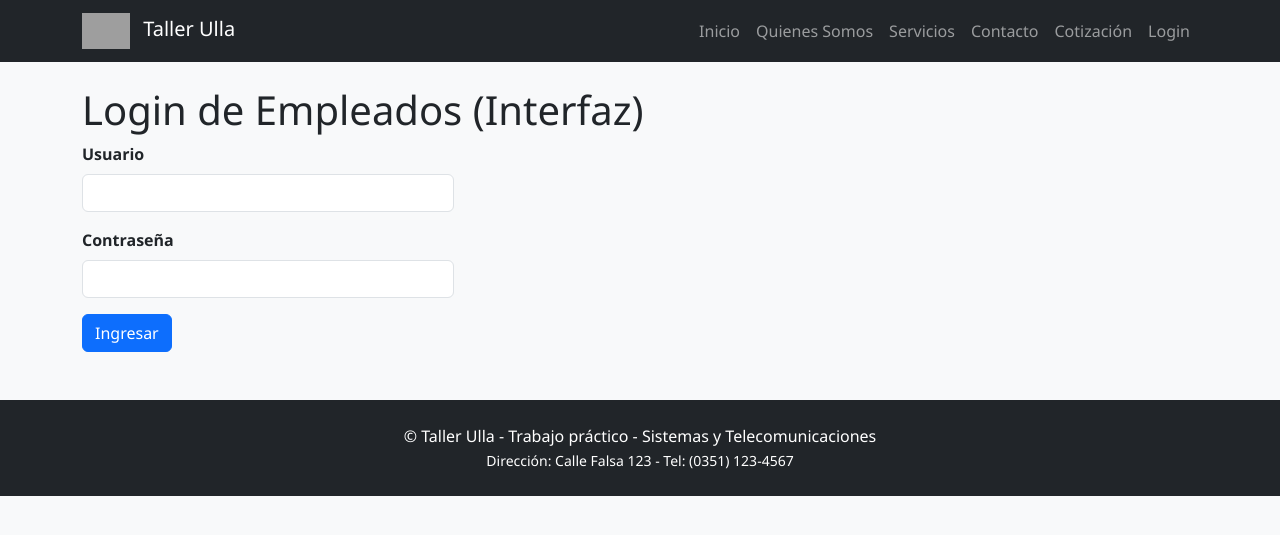
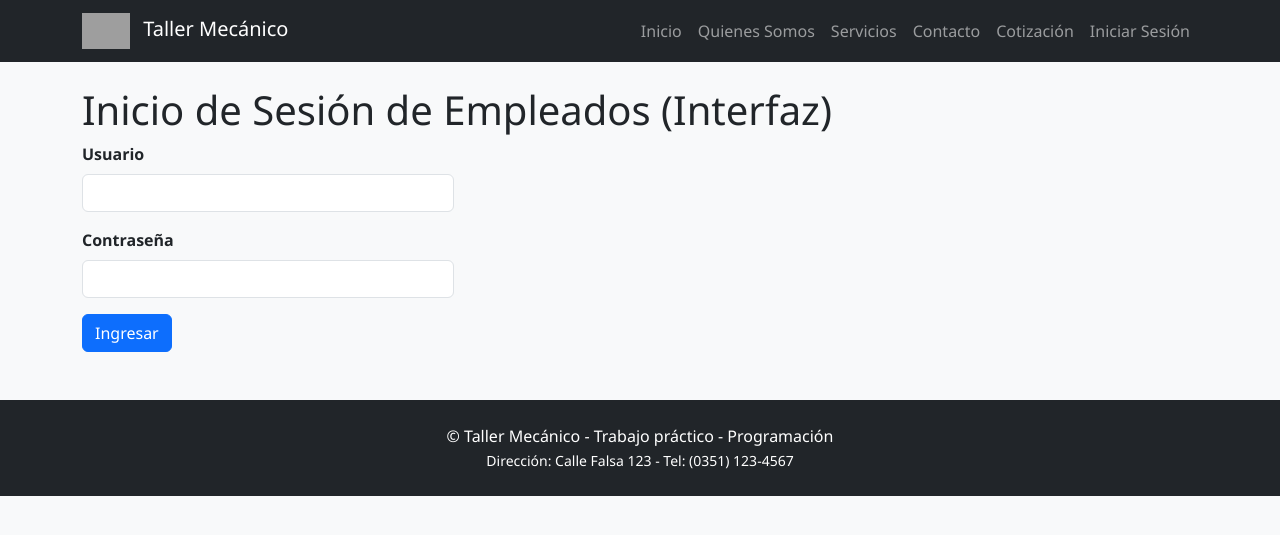
Before and after one commit to mateo-ulla/Taller-Mecanico-Django-V2, a Django app: page /login/ in a window 1280 px wide. Shown: the top 535 px of the page. Run offline with Django 5.2, Linux system fonts and the light colour scheme; grey boxes are pictures that could not be loaded.

Commit message:
Solucion de errores en las vistas y templates, ademas de agregar la base de datos sqlite3

```diff
--- a/core/templates/acerca.html
+++ b/core/templates/acerca.html
@@ -1,7 +1,8 @@
 {% extends "base.html" %}
+{% load static %}
 {% block title %}Quienes Somos{% endblock %}
 {% block content %}
-<h1>Acerca de Taller Ulla</h1>
+<h1>Acerca de Taller Mecánico</h1>
 <p><strong>Misión:</strong> {{ mision }}</p>
 <p><strong>Visión:</strong> {{ vision }}</p>
 <p><strong>Historia:</strong> {{ historia }}</p>
--- a/core/templates/base.html
+++ b/core/templates/base.html
@@ -16,7 +16,7 @@
       <div class="container">
         <a class="navbar-brand" href="{% url 'inicio' %}">
           <img src="{% static 'img/iconos/logo.png' %}" alt="logo" class="logo-small">
-          Taller Ulla
+          Taller Mecánico
         </a>
         <button class="navbar-toggler" type="button" data-bs-toggle="collapse" data-bs-target="#navMenu">
           <span class="navbar-toggler-icon"></span>
@@ -28,7 +28,7 @@
             <li class="nav-item"><a class="nav-link" href="{% url 'servicios' %}">Servicios</a></li>
             <li class="nav-item"><a class="nav-link" href="{% url 'contacto' %}">Contacto</a></li>
             <li class="nav-item"><a class="nav-link" href="{% url 'cotizacion' %}">Cotización</a></li>
-            <li class="nav-item"><a class="nav-link" href="{% url 'login_empleados' %}">Login</a></li>
+            <li class="nav-item"><a class="nav-link" href="{% url 'login_empleados' %}">Iniciar Sesión</a></li>
           </ul>
         </div>
       </div>
@@ -49,7 +49,7 @@
 
   <footer class="bg-dark text-white py-4 mt-5">
     <div class="container text-center">
-      <p class="mb-0">© Taller Ulla - Trabajo práctico - Sistemas y Telecomunicaciones</p>
+      <p class="mb-0">© Taller Mecánico - Trabajo práctico - Programación</p>
       <small>Dirección: Calle Falsa 123 - Tel: (0351) 123-4567</small>
     </div>
   </footer>
--- a/core/templates/contacto.html
+++ b/core/templates/contacto.html
@@ -1,4 +1,5 @@
 {% extends "base.html" %}
+{% load static %}
 {% block title %}Contacto{% endblock %}
 {% block content %}
 <h1>Contacto y Ubicación</h1>
@@ -23,8 +24,7 @@
   </div>
   <div class="col-md-6">
     <h5>Visítanos</h5>
-    <p>Calle Falsa 123 - Ciudad - Provincia</p>
-    <!-- Mapa embebido (ejemplo) -->
+    <p>Calle Falsa 123 - Córdoba - Argentina</p>
     <div class="ratio ratio-16x9">
       <iframe src="https://www.google.com/maps?q=Córdoba+Argentina&output=embed" style="border:0;"></iframe>
     </div>
--- a/core/templates/cotizacion.html
+++ b/core/templates/cotizacion.html
@@ -1,4 +1,5 @@
 {% extends "base.html" %}
+{% load static %}
 {% block title %}Cotización{% endblock %}
 {% block content %}
 <h1>Solicitar Cotización</h1>
--- a/core/templates/inicio.html
+++ b/core/templates/inicio.html
@@ -1,9 +1,10 @@
 {% extends "base.html" %}
+{% load static %}
 {% block title %}Inicio{% endblock %}
 {% block content %}
 <div class="jumbotron p-4 p-md-5 text-white rounded bg-primary hero">
   <div class="col-md-8 px-0">
-    <h1 class="display-5">Bienvenido a Taller Ulla</h1>
+    <h1 class="display-5">Bienvenido a Taller Mecánico</h1>
     <p class="lead my-3">Servicios profesionales para tu vehículo: reparación, mantenimiento y repuestos.</p>
     <p class="lead mb-0"><a href="{% url 'cotizacion' %}" class="btn btn-light btn-lg">Solicitar presupuesto</a></p>
   </div>
--- a/core/templates/login.html
+++ b/core/templates/login.html
@@ -1,7 +1,8 @@
 {% extends "base.html" %}
-{% block title %}Login Empleados{% endblock %}
+{% load static %}
+{% block title %}Login de Empleados{% endblock %}
 {% block content %}
-<h1>Login de Empleados (Interfaz)</h1>
+<h1>Inicio de Sesión de Empleados (Interfaz)</h1>
 <form method="post" class="col-md-4">
   {% csrf_token %}
   <div class="mb-3">
--- a/core/templates/servicios.html
+++ b/core/templates/servicios.html
@@ -1,4 +1,5 @@
 {% extends "base.html" %}
+{% load static %}
 {% block title %}Servicios{% endblock %}
 {% block content %}
 <h1>Servicios</h1>
--- a/core/views.py
+++ b/core/views.py
@@ -19,9 +19,10 @@ def acerca(request):
     Página 'Quienes somos': misión, visión, historia y equipo
     """
     equipo = [
-        {"nombre": "Diego Gómez", "rol": "Jefe de taller"},
-        {"nombre": "María Pérez", "rol": "Administración"},
-        {"nombre": "Lucas Martínez", "rol": "Técnico mecánico"},
+        {"nombre": "Mateo Ulla", "rol": "Jefe de taller"},
+        {"nombre": "Matías Llanos", "rol": "Administración"},
+        {"nombre": "Santino Macchiarola", "rol": "Técnico mecánico"},
+        {"nombre": "Oriana Daer", "rol": "Secretaria"},
     ]
     contexto = {
         "mision": "Brindar soluciones automotrices confiables y accesibles.",
@@ -74,7 +75,7 @@ def cotizacion(request):
 
 def login_empleados(request):
     """
-    Interfaz de login (formulario). No implementamos lógica completa de autenticación
+    Interfaz de Inicio de Sesión (formulario). No implementamos lógica completa de autenticación
     para mantenerlo simple y acorde al trabajo práctico.
     """
     if request.method == "POST":
```
Also changed, not shown: db.sqlite3 (added).
